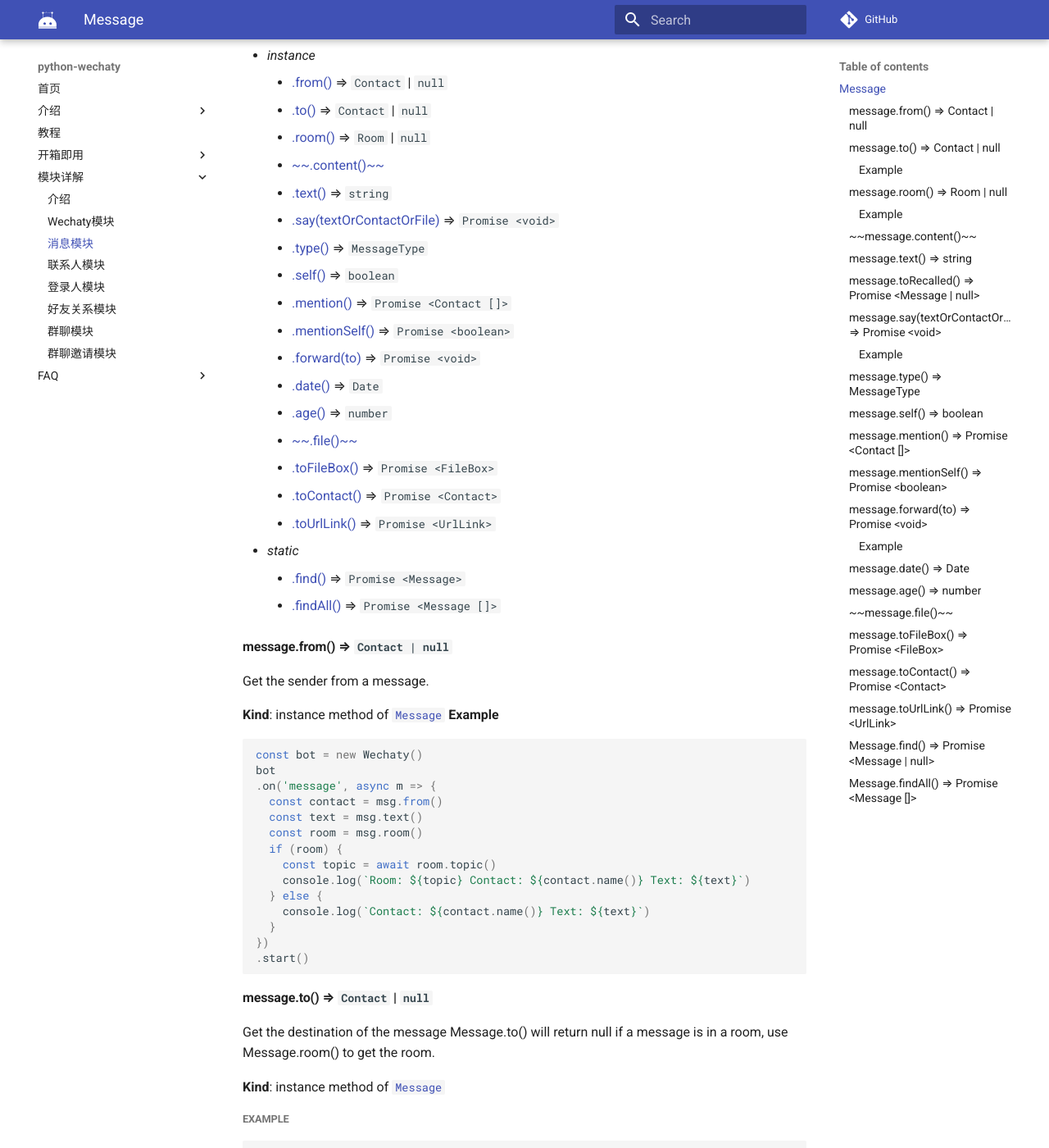
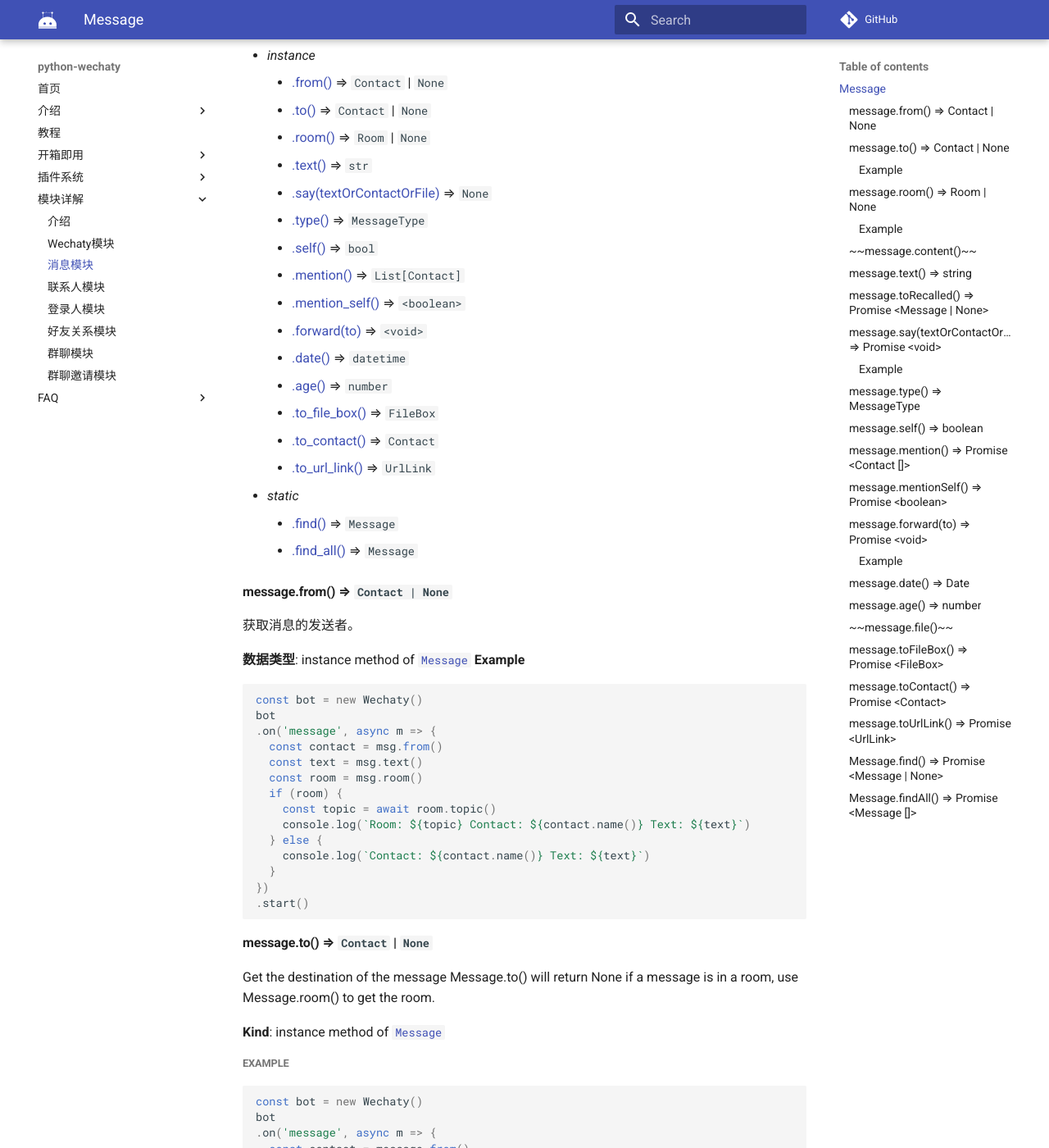
Before and after one commit to wechaty/python-wechaty, an MkDocs documentation site: the page built from docs/references/message.md, in a window 1280 px wide and 1400 px high, scrolled down 387 px. Shown: the whole window at 82% size. Built offline with MkDocs 1.6.1 and Material for MkDocs 9.7.7, drawn with Linux system fonts in a browser that asks for light colours; comment, search, counter and statistics services are not loaded; some of the changed text lies outside the part shown.

Commit message:
update dos

````diff
--- a/docs/references/message.md
+++ b/docs/references/message.md
@@ -2,44 +2,42 @@
 title: Message
 ---
 
-All wechat messages will be encapsulated as a Message.
+消息处理对象。
 
 ## Message
 
-All wechat messages will be encapsulated as a Message.
+接受和发送的消息都封装成`Message`对象。
 
 [Examples/Ding-Dong-Bot](https://github.com/wechaty/wechaty/blob/1523c5e02be46ebe2cc172a744b2fbe53351540e/examples/ding-dong-bot.ts)
 
-**Kind**: global class
+**Kind**: 全局对象
 
 * [Message](message.md#Message)
   * _instance_
-    * [.from\(\)](message.md#Message+from) ⇒ `Contact` \| `null`
-    * [.to\(\)](message.md#Message+to) ⇒ `Contact` \| `null`
-    * [.room\(\)](message.md#Message+room) ⇒ `Room` \| `null`
-    * [~~.content\(\)~~](message.md#Message+content)
-    * [.text\(\)](message.md#Message+text) ⇒ `string`
-    * [.say\(textOrContactOrFile\)](message.md#Message+say) ⇒ `Promise <void>`
+    * [.from\(\)](message.md#Message+from) ⇒ `Contact` \| `None`
+    * [.to\(\)](message.md#Message+to) ⇒ `Contact` \| `None`
+    * [.room\(\)](message.md#Message+room) ⇒ `Room` \| `None`
+    * [.text\(\)](message.md#Message+text) ⇒ `str`
+    * [.say\(textOrContactOrFile\)](message.md#Message+say) ⇒ `None`
     * [.type\(\)](message.md#Message+type) ⇒ `MessageType`
-    * [.self\(\)](message.md#Message+self) ⇒ `boolean`
-    * [.mention\(\)](message.md#Message+mention) ⇒ `Promise <Contact []>`
-    * [.mentionSelf\(\)](message.md#Message+mentionSelf) ⇒ `Promise <boolean>`
-    * [.forward\(to\)](message.md#Message+forward) ⇒ `Promise <void>`
-    * [.date\(\)](message.md#Message+date) ⇒ `Date`
+    * [.self\(\)](message.md#Message+self) ⇒ `bool`
+    * [.mention\(\)](message.md#Message+mention) ⇒ `List[Contact]`
+    * [.mention_self\(\)](message.md#Message+mentionSelf) ⇒ `<boolean>`
+    * [.forward\(to\)](message.md#Message+forward) ⇒ `<void>`
+    * [.date\(\)](message.md#Message+date) ⇒ `datetime`
     * [.age\(\)](message.md#Message+age) ⇒ `number`
-    * [~~.file\(\)~~](message.md#Message+file)
-    * [.toFileBox\(\)](message.md#Message+toFileBox) ⇒ `Promise <FileBox>`
-    * [.toContact\(\)](message.md#Message+toContact) ⇒ `Promise <Contact>`
-    * [.toUrlLink\(\)](message.md#Message+toUrlLink) ⇒ `Promise <UrlLink>`
+    * [.to_file_box\(\)](message.md#Message+toFileBox) ⇒ `FileBox`
+    * [.to_contact\(\)](message.md#Message+toContact) ⇒ `Contact`
+    * [.to_url_link\(\)](message.md#Message+toUrlLink) ⇒ `UrlLink`
   * _static_
-    * [.find\(\)](message.md#Message.find) ⇒ `Promise <Message>`
-    * [.findAll\(\)](message.md#Message.findAll) ⇒ `Promise <Message []>`
+    * [.find\(\)](message.md#Message.find) ⇒ `Message`
+    * [.find_all\(\)](message.md#Message.findAll) ⇒ `Message`
 
-### message.from\(\) ⇒ `Contact | null`
+### message.from\(\) ⇒ `Contact | None`
 
-Get the sender from a message.
+获取消息的发送者。
 
-**Kind**: instance method of [`Message`](message.md#Message) **Example**
+**数据类型**: instance method of [`Message`](message.md#Message) **Example**
 
 ```javascript
 const bot = new Wechaty()
@@ -58,9 +56,9 @@ bot
 .start()
 ```
 
-### message.to\(\) ⇒ `Contact` \| `null`
+### message.to\(\) ⇒ `Contact` \| `None`
 
-Get the destination of the message Message.to\(\) will return null if a message is in a room, use Message.room\(\) to get the room.
+Get the destination of the message Message.to\(\) will return None if a message is in a room, use Message.room\(\) to get the room.
 
 **Kind**: instance method of [`Message`](message.md#Message)
 
@@ -83,9 +81,9 @@ bot
 .start()
 ```
 
-### message.room\(\) ⇒ `Room` \| `null`
+### message.room\(\) ⇒ `Room` \| `None`
 
-Get the room from the message. If the message is not in a room, then will return `null`
+Get the room from the message. If the message is not in a room, then will return `None`
 
 **Kind**: instance method of [`Message`](message.md#Message)
 
@@ -139,7 +137,7 @@ bot
 .start()
 ```
 
-### message.toRecalled\(\) ⇒ `Promise <Message | null>`
+### message.toRecalled\(\) ⇒ `Promise <Message | None>`
 
 Get the text content of the recalled message
 
@@ -378,7 +376,7 @@ Get Url Link of the Message Extract the Url Link from the Message, and encapsula
 
 **Kind**: instance method of [`Message`](message.md#Message)
 
-### Message.find\(\) ⇒ `Promise <Message | null>`
+### Message.find\(\) ⇒ `Promise <Message | None>`
 
 Find message in cache
 
--- a/mkdocs.yml
+++ b/mkdocs.yml
@@ -14,6 +14,15 @@ nav:
     - 开箱即用:
       - '如何添加好友': 'how-to/add-friendship.md'
       - '关键字入群': 'how-to/create-room-inviter.md'
+    - 插件系统:
+      - '介绍': 'plugins/introduction.md'
+      - '关键字入群插件': 'plugins/keywords.md'
+      - '自动回复插件': 'plugins/auto-replay.md'
+      - '任务调度插件': 'plugins/scheduler.md'
+      - '群消息同步插件': 'plugins/message-forward.md'
+      - 'Rasa Connector 插件': 'plugins/rasa.md'
+      - 'Github Webhook 插件': 'plugins/github-webhook'
+      - 'Gitlab Webhook 插件': 'plugins/gitlab-webhook'
     - 模块详解:
       - '介绍': 'references/index.md'
       - 'Wechaty模块': 'references/wechaty.md'
````
Also changed, not shown: docs/plugins/auto-replay.md (added, +11 -0 lines), docs/plugins/github-webhook.md (added, +11 -0 lines), docs/plugins/gitlab-webhook.md (added, +11 -0 lines), docs/plugins/introduction.md (added, +108 -0 lines), docs/plugins/keywords.md (added, +198 -0 lines), docs/plugins/message-forward.md (added, +11 -0 lines), docs/plugins/rasa.md (added, +60 -0 lines), docs/plugins/scheduler.md (added, +11 -0 lines).
